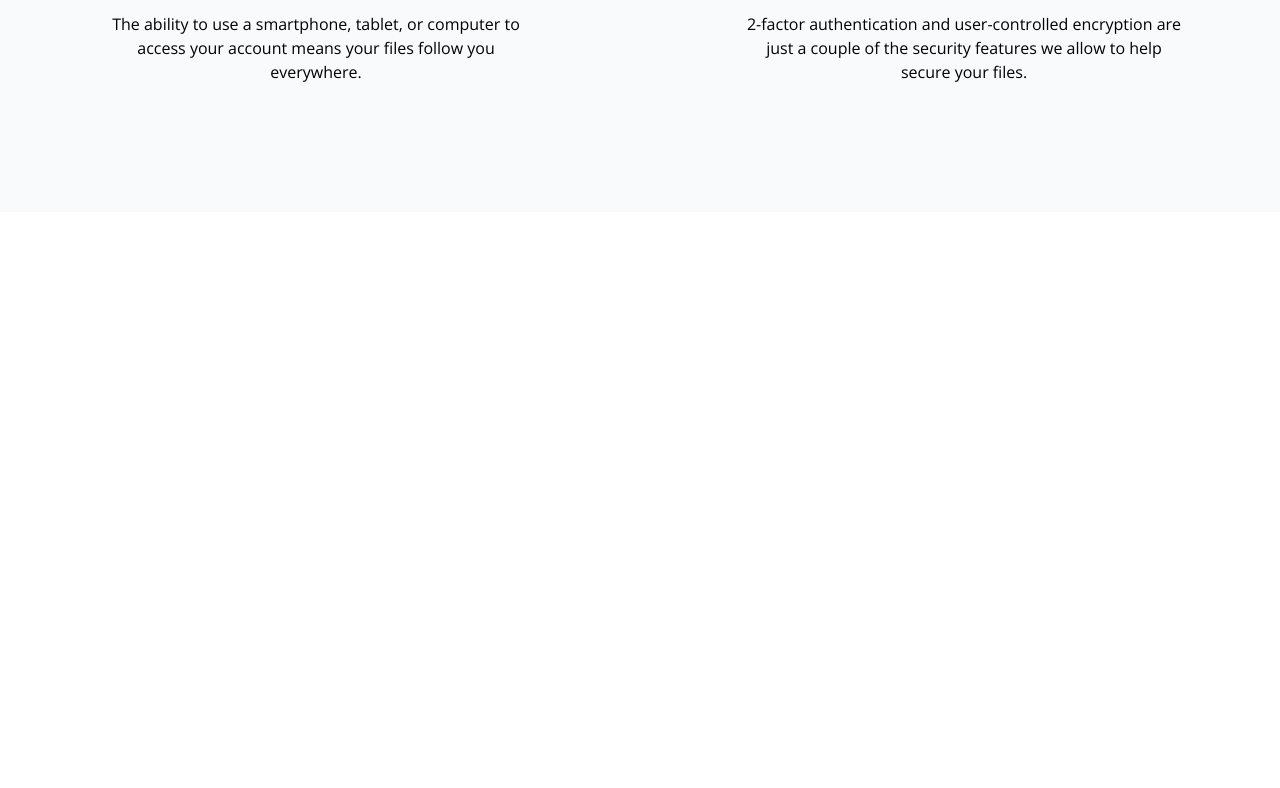
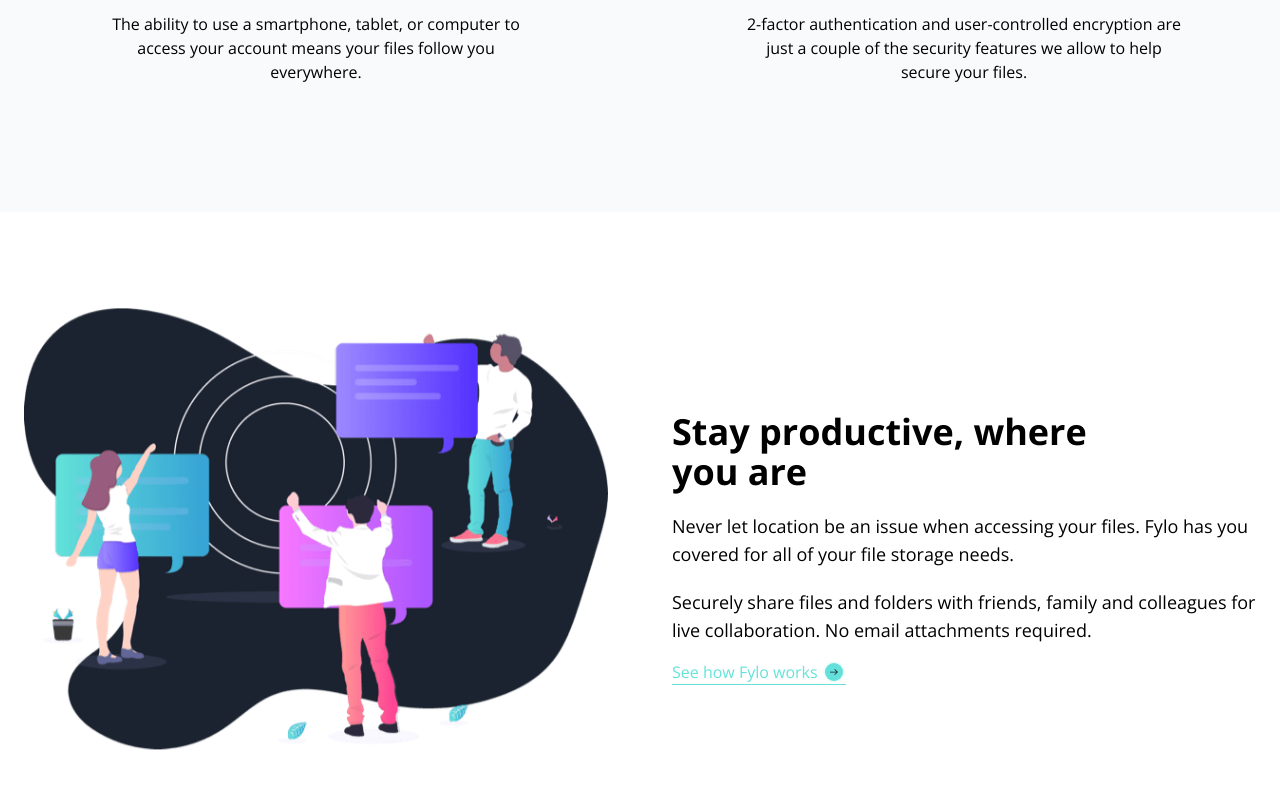
Before and after one commit to rakibtweets/fylo-react-tailwindcss, a React (Create React App) app: page / in a window 1280 px wide. Shown: the part 1854-2642 px from the top of the page. Before the commit the page ends 2066 px from the top, so only its background shows below. Built offline with nearby package versions, Linux system fonts and the light colour scheme.

Commit message:
productive section

```diff
--- a/src/App.js
+++ b/src/App.js
@@ -2,6 +2,7 @@
 import Features from './components/Features/Features';
 import Header from './components/Header/Header';
 import HeroBanner from './components/HeroBanner/HeroBanner';
+import Productive from './components/Productive/Productive';
 
 function App() {
   return (
@@ -9,6 +10,7 @@
       <Header />
       <HeroBanner />
       <Features />
+      <Productive />
     </>
   );
 }
--- /dev/null
+++ b/src/components/Productive/Productive.js
@@ -0,0 +1,52 @@
+import React from 'react';
+
+const Productive = () => {
+  return (
+    <section
+      id="#productive"
+      className="bg-white dark:bg-darkBlue">
+      <div className="container flex flex-col items-center mx-auto px-6 pt-24 pb-32 md:flex-row md:space-x-16">
+        {/* img */}
+        <div className="md:w-1/2">
+          <img
+            src="/asset/images/illustration-stay-productive.png"
+            alt=""
+            className="mb-10"
+          />
+        </div>
+
+        {/* content */}
+        <div className="flex flex-col items-start md:w-1/2">
+          <div className="flex flex-col space-y-5">
+            <h4 className="max-w-md text-xl font-bold md:text-4xl">
+              Stay productive, where you are
+            </h4>
+            <p className="text-md md:text-lg">
+              Never let location be an issue when accessing your files. Fylo has
+              you covered for all of your file storage needs.
+            </p>
+            <p className="text-md md:text-lg">
+              Securely share files and folders with friends, family and
+              colleagues for live collaboration. No email attachments required.
+            </p>
+          </div>
+          {/* Link */}
+          <div className="block mt-4">
+            <a
+              href="#hero"
+              className="border-b border-accentCyan text-accentCyan flex flex-row space-x-1">
+              <span> See how Fylo works</span>
+              <img
+                src="/asset/images/icon-arrow.svg"
+                alt=""
+                className="w-6"
+              />
+            </a>
+          </div>
+        </div>
+      </div>
+    </section>
+  );
+};
+
+export default Productive;
```
